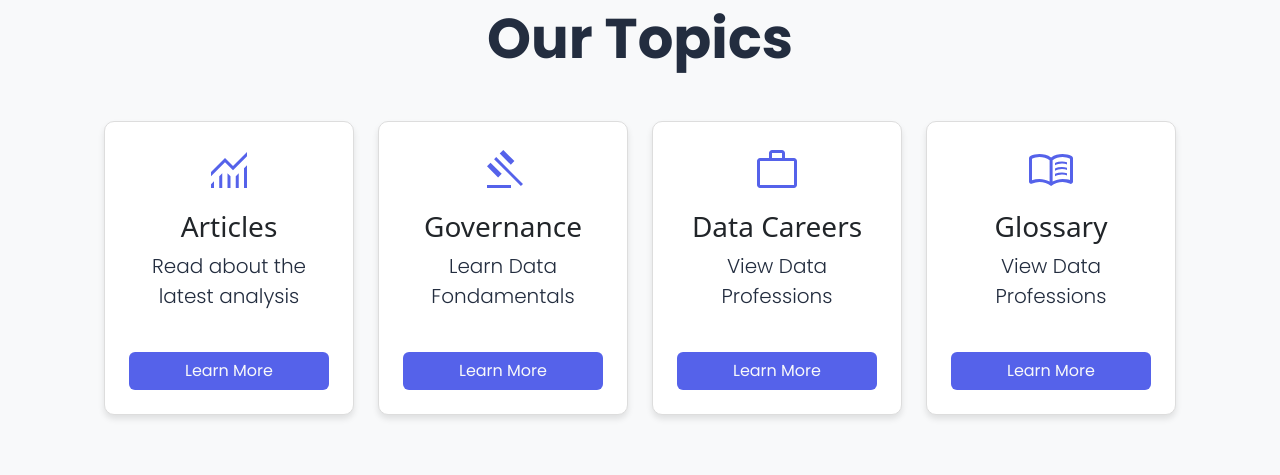
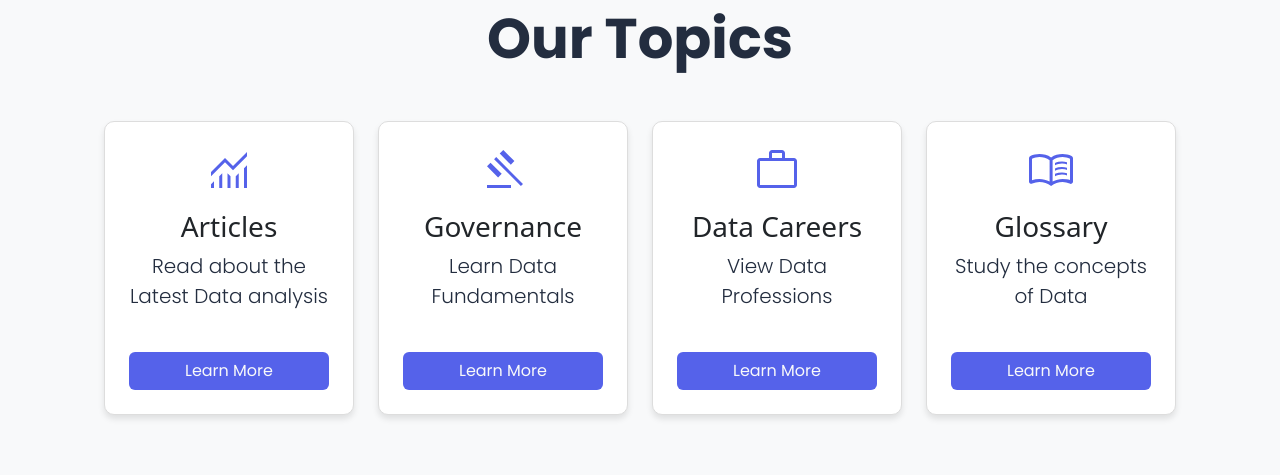
Before and after one commit to flohms18/DataForge, a Django app: page /datapro/ in a window 1280 px wide. Shown: the part 937-1412 px from the top of the page. Run offline with Django 5.2, Linux system fonts and the light colour scheme; some libraries are stand-ins or nearby versions.

Commit message:
Update index.html

```diff
--- a/datapro/templates/datapro/index.html
+++ b/datapro/templates/datapro/index.html
@@ -51,7 +51,7 @@
                     </svg>
                 </div>
                 <h3 class="mt-3">Articles</h3>
-                <p class="lead subtext-card">Read about the latest analysis</p>
+                <p class="lead subtext-card">Read about the Latest Data analysis</p>
                 <button class="btn">Learn More</button>
             </div>
 
@@ -62,7 +62,7 @@
                     </svg>
                 </div>
                 <h3 class="mt-3">Governance</h3>
-                <p class="lead subtext-card">Learn Data Fondamentals </p>
+                <p class="lead subtext-card">Learn Data Fundamentals </p>
                 <button class="btn">Learn More</button>
 
             </div>
@@ -86,7 +86,7 @@
                     </svg>
                 </div>
                 <h3 class="mt-3">Glossary</h3>
-                <p class="lead subtext-card">View Data Professions</p>
+                <p class="lead subtext-card">Study the concepts of Data</p>
                 <button class="btn">Learn More</button>
             </div>
         </div>
```
